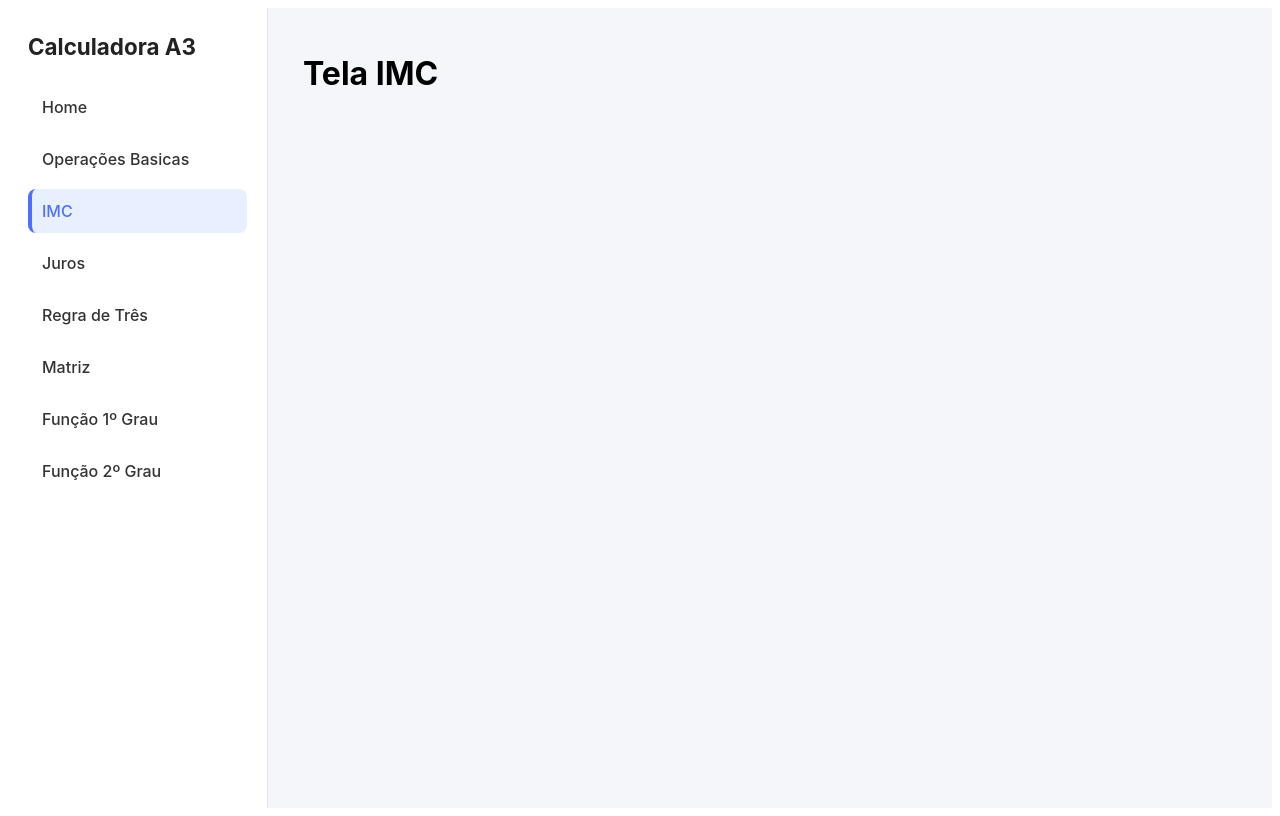
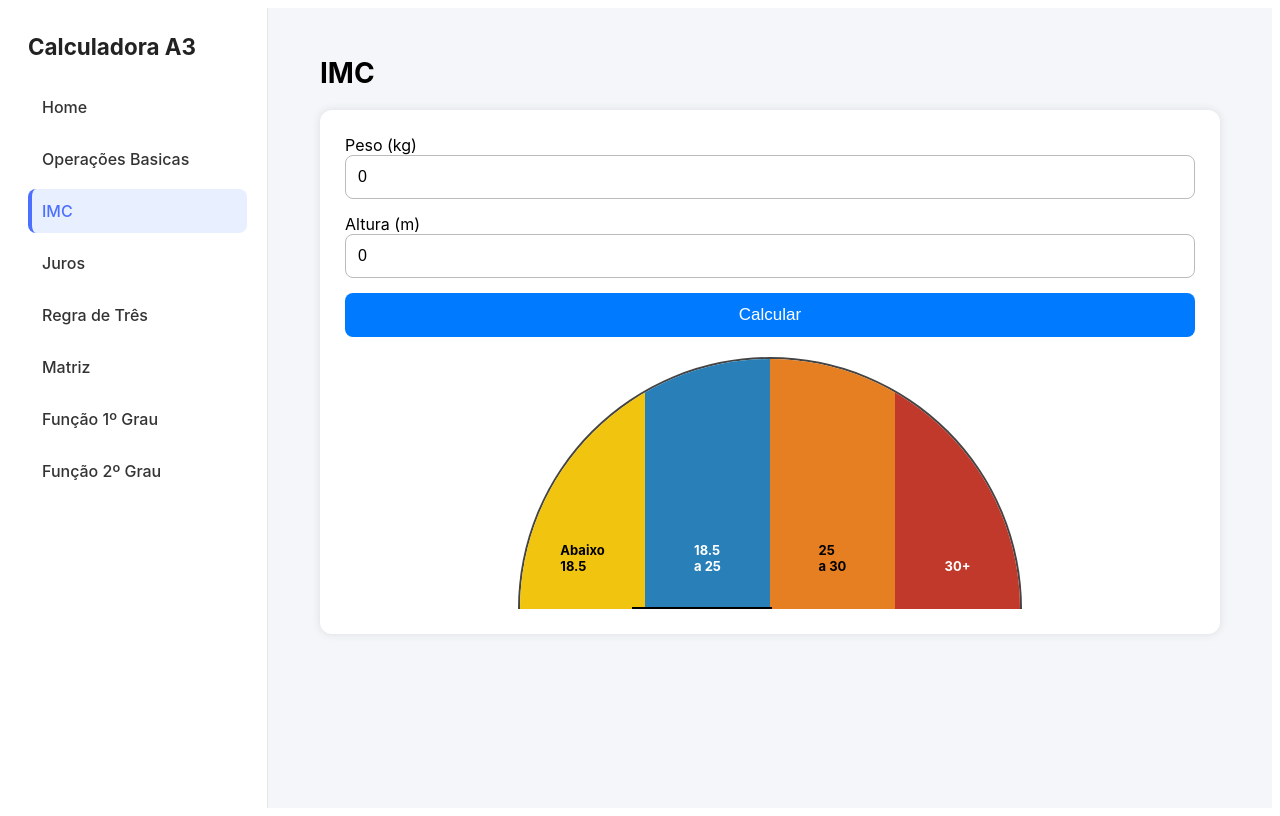
Before and after one commit to LucasManoel1337/CalculadoraA3, an Angular app: page /imc in a window 1280 px wide. Built offline with nearby package versions, Linux system fonts and the light colour scheme.

Commit message:
Criação da tela Home e IMC

```diff
--- a/src/app/features/home/pages/home.page.css
+++ b/src/app/features/home/pages/home.page.css
@@ -0,0 +1,41 @@
+.home-container {
+  padding: 30px;
+  max-width: 900px;
+  margin: 0 auto;
+  font-family: "Inter", sans-serif;
+  color: #333;
+}
+
+h1 {
+  font-size: 32px;
+  margin-bottom: 20px;
+}
+
+.descricao {
+  font-size: 17px;
+  line-height: 1.6;
+  background: #ffffff;
+  padding: 20px 25px;
+  border-radius: 12px;
+  box-shadow: 0 3px 10px rgba(0, 0, 0, 0.05);
+  border: 1px solid #ececec;
+  margin-bottom: 35px;
+}
+
+h2 {
+  font-size: 22px;
+  margin-bottom: 15px;
+}
+
+ul {
+  background: #ffffff;
+  padding: 20px 25px;
+  border-radius: 12px;
+  box-shadow: 0 3px 10px rgba(0, 0, 0, 0.05);
+  border: 1px solid #ececec;
+}
+
+li {
+  padding: 8px 0;
+  font-size: 16px;
+}
--- a/src/app/features/home/pages/home.page.html
+++ b/src/app/features/home/pages/home.page.html
@@ -1 +1,15 @@
-<h1>Tela Home</h1>
+<div class="home-container">
+  <h1>Sobre o Projeto</h1>
+
+  <p class="descricao">
+    {{ descricao }}
+  </p>
+
+  <h2>Integrantes do grupo</h2>
+
+  <ul>
+    <li *ngFor="let membro of integrantes">
+      {{ membro }}
+    </li>
+  </ul>
+</div>
--- a/src/app/features/home/pages/home.page.ts
+++ b/src/app/features/home/pages/home.page.ts
@@ -1,10 +1,11 @@
+import { NgFor } from '@angular/common';
 import { Component } from '@angular/core';
 import { RouterModule, Router } from '@angular/router';
 
 @Component({
   selector: 'app-home',
   standalone: true,
-  imports: [RouterModule],
+  imports: [RouterModule, NgFor],
   templateUrl: './home.page.html',
   styleUrls: ['./home.page.css'],
 })
@@ -14,4 +15,17 @@ export class HomePage {
   navegar(rota: string) {
     this.router.navigate([rota]);
   }
+
+  integrantes = [
+    'Lucas Manoel Paixão - RA: 12524140750',
+    'Victor Gabriel Monteiro Silva - RA: 1252411480',
+    'Igor Ferreira Zanotti - RA: 12524130207'
+  ];
+
+  descricao = `
+    Este projeto foi desenvolvido como parte da Avaliação A3 da disciplina Estruturas Matemáticas
+    do professor Adjaci Uchoa Fernandes.
+    A proposta é criar uma calculadora/site completa contendo várias funcionalidades,
+    desde cálculos básicos até operações matemáticas mais elaboradas.
+  `;
 }
--- a/src/app/features/imc/pages/imc.page.css
+++ b/src/app/features/imc/pages/imc.page.css
@@ -0,0 +1,106 @@
+/* WRAPPER PARA CENTRALIZAR IGUAL A HOME */
+.page-wrapper {
+  width: 100%;
+  max-width: 900px;
+  margin: 0 auto;
+}
+
+/* TÍTULO CENTRALIZADO NO CONTEÚDO */
+.titulo-pagina {
+  font-size: 28px;
+  font-weight: 700;
+  margin-bottom: 20px;
+}
+
+/* CONTAINER */
+.container {
+  background: #fff;
+  padding: 25px;
+  border-radius: 12px;
+  box-shadow: 0 0 10px rgba(0,0,0,0.1);
+  width: 100%;
+  margin: 0 auto;
+  box-sizing: border-box;
+}
+
+/* INPUTS */
+.input-area {
+  margin-bottom: 15px;
+}
+
+.input-area input {
+  width: 100%;
+  padding: 12px;
+  border-radius: 8px;
+  border: 1px solid #bbb;
+  font-size: 16px;
+  box-sizing: border-box; /* evita estourar */
+}
+
+/* BOTÃO */
+.btn-calcular {
+  width: 100%;
+  padding: 12px;
+  font-size: 17px;
+  background: #007bff;
+  border: none;
+  border-radius: 8px;
+  color: white;
+  cursor: pointer;
+  margin-bottom: 20px;
+}
+.btn-calcular:hover {
+  background: #005fcc;
+}
+
+/* RESULTADO */
+.resultado {
+  margin-bottom: 25px;
+  text-align: center;
+}
+
+/* GRAFICO */
+.grafico-wrapper {
+  display: flex;
+  justify-content: center;
+}
+
+.grafico {
+  width: 500px;
+  height: 250px;
+  border-top-left-radius: 500px;
+  border-top-right-radius: 500px;
+  overflow: hidden;
+  display: flex;
+  position: relative;
+  border: 2px solid #444;
+  border-bottom: none;
+}
+
+/* Faixas */
+.faixa {
+  flex: 1;
+  font-weight: bold;
+  font-size: 13px;
+  display: flex;
+  align-items: flex-end;
+  justify-content: center;
+  padding-bottom: 35px;
+}
+
+.faixa1 { background: #f1c40f; }
+.faixa2 { background: #2980b9; color:white; }
+.faixa3 { background: #e67e22; }
+.faixa4 { background: #c0392b; color:white; }
+
+.ponteiro {
+  width: 4px;
+  height: 140px;
+  background: black;
+  position: absolute;
+  bottom: 0;     /* <-- AGORA ELE ENCOSTA NA BORDA DO GRÁFICO */
+  left: 50%;
+  transform-origin: bottom;  /* <-- o giro parte de baixo pra cima */
+  transform: rotate(-90deg);
+  transition: 0.5s ease-in-out;
+}
--- a/src/app/features/imc/pages/imc.page.html
+++ b/src/app/features/imc/pages/imc.page.html
@@ -1 +1,37 @@
-<h1>Tela IMC</h1>
+<div class="page-wrapper">
+  <h2 class="titulo-pagina">IMC</h2>
+
+  <div class="container">
+
+    <div class="input-area">
+      <label>Peso (kg)</label>
+      <input type="number" [(ngModel)]="peso" placeholder="Ex: 70">
+    </div>
+
+    <div class="input-area">
+      <label>Altura (m)</label>
+      <input type="number" [(ngModel)]="altura" placeholder="Ex: 1.75">
+    </div>
+
+    <button class="btn-calcular" (click)="calcularIMC()">Calcular</button>
+
+    <div class="resultado" *ngIf="imc !== null">
+      <h3>Seu IMC: {{ imc.toFixed(2) }}</h3>
+      <p class="classificacao">{{ classificacao }}</p>
+    </div>
+
+    <div class="grafico-wrapper">
+      <div class="grafico">
+
+        <div class="faixa faixa1">Abaixo<br>18.5</div>
+        <div class="faixa faixa2">18.5<br>a 25</div>
+        <div class="faixa faixa3">25<br>a 30</div>
+        <div class="faixa faixa4">30+</div>
+
+        <div class="ponteiro" [style.transform]="rotacaoPonteiro"></div>
+
+      </div>
+    </div>
+
+  </div>
+</div>
--- a/src/app/features/imc/pages/imc.page.ts
+++ b/src/app/features/imc/pages/imc.page.ts
@@ -1,10 +1,38 @@
+import { NgIf } from '@angular/common';
 import { Component } from '@angular/core';
+import { FormsModule } from '@angular/forms';
 
 @Component({
   selector: 'app-imc',
   standalone: true,
-  imports: [],
+  imports: [FormsModule, NgIf],
   templateUrl: './imc.page.html',
-  styleUrls: ['./imc.page.css'],
+  styleUrl: './imc.page.css'
 })
-export class ImcPage {}
+export class ImcPage {
+  peso: number = 0;
+  altura: number = 0;
+  imc: number | null = null;
+  classificacao: string = "";
+  rotacaoPonteiro: string = "rotate(-90deg)"; // APARECENDO NASCIDO
+
+  calcularIMC() {
+    if (!this.peso || !this.altura) return;
+
+    this.imc = this.peso / (this.altura * this.altura);
+
+    if (this.imc < 18.5) this.classificacao = "Abaixo do peso";
+    else if (this.imc < 25) this.classificacao = "Peso normal";
+    else if (this.imc < 30) this.classificacao = "Acima do peso";
+    else this.classificacao = "Obeso";
+
+    this.rotacaoPonteiro = `rotate(${this.converterIMCparaAngulo(this.imc)}deg)`;
+  }
+
+  converterIMCparaAngulo(imc: number): number {
+    if (imc < 18.5) return -90 + (imc / 18.5) * 30;
+    if (imc < 25) return -60 + ((imc - 18.5) / (25 - 18.5)) * 60;
+    if (imc < 30) return 0 + ((imc - 25) / 5) * 45;
+    return 45 + Math.min((imc - 30) * 3, 45);
+  }
+}
```
